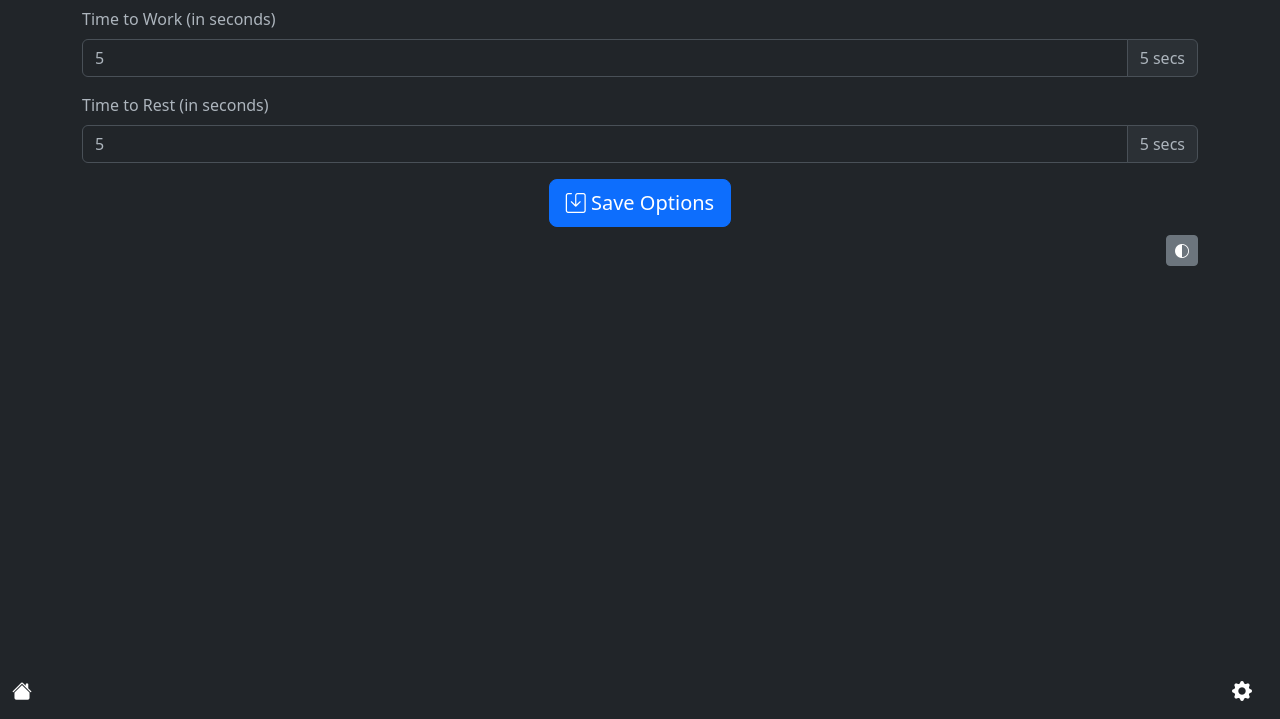
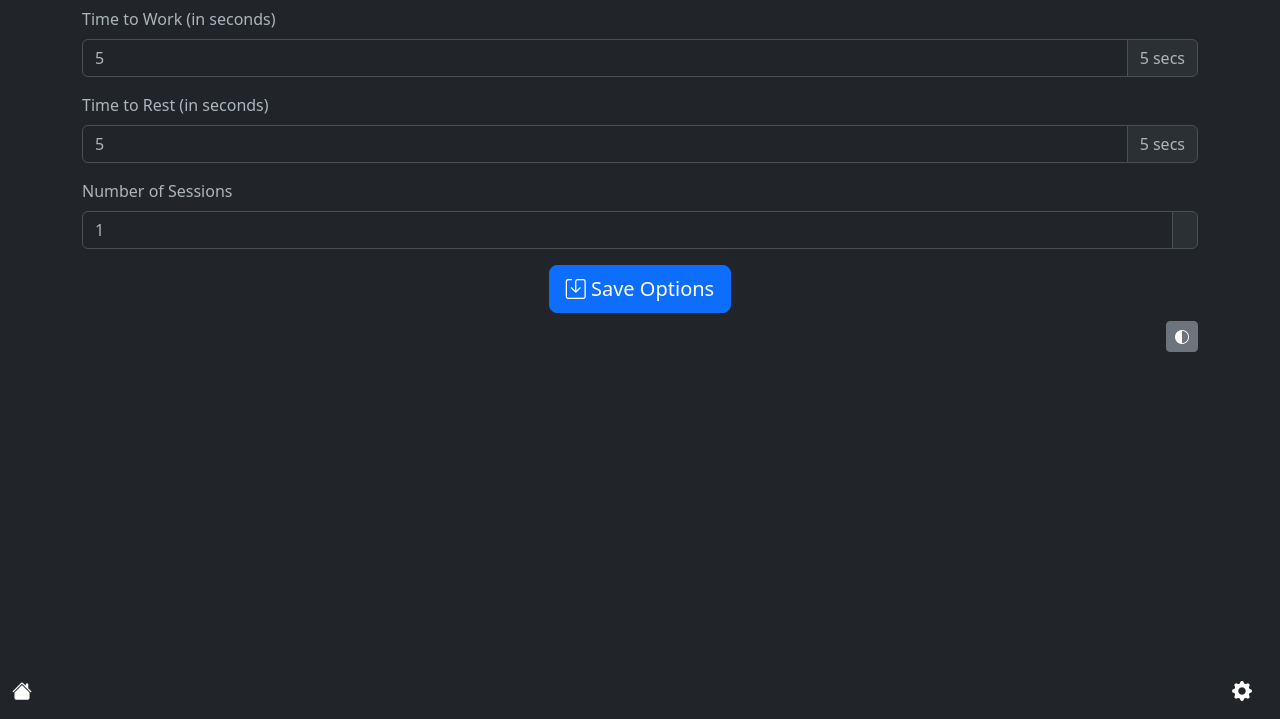
Before and after one commit to thespbgamer/PomodoroPlusPlus, an Electron app: page src/options.html in a window 1280 px wide. Both pictures are taken after typing "5", "5" into the empty fields and a click on the button "Save Options". Shown: the part 81-800 px from the top of the page. Drawn offline with nearby package versions, Linux system fonts and the light colour scheme.

Commit message:
Added number of sessions in the options

```diff
--- a/src/assets/js/optionsRenderer.js
+++ b/src/assets/js/optionsRenderer.js
@@ -9,26 +9,40 @@ document.getElementById("save-options").addEventListener("click", async () => {
 	console.log("save-options clicked");
 
 	//save in local storage the values of the options
-	const timeForPomodoroWorkingSession = document.getElementById("timeForPomodoroWorkingSession").value;
-	const timeForPomodoroRestingSession = document.getElementById("timeForPomodoroRestingSession").value;
+	let timeForPomodoroWorkingSession = document.getElementById("timeForPomodoroWorkingSession").value;
+	let timeForPomodoroRestingSession = document.getElementById("timeForPomodoroRestingSession").value;
+	let numberOfSessionsValue = document.getElementById("numberOfSessionsValue").value;
+
+	if (parseInt(numberOfSessionsValue == null || numberOfSessionsValue) < 1) {
+		numberOfSessionsValue = 1;
+	}
 
 	localStorage.setItem("timeForPomodoroWorkingSession", timeForPomodoroWorkingSession);
 	localStorage.setItem("timeForPomodoroRestingSession", timeForPomodoroRestingSession);
+	localStorage.setItem("numberOfSessionsValue", numberOfSessionsValue);
 });
 
 //onpageload
 window.addEventListener("load", async () => {
 	//console.log("onpageload");
 	//get the values from local storage
-	const timeForPomodoroWorkingSession = localStorage.getItem("timeForPomodoroWorkingSession");
-	const timeForPomodoroRestingSession = localStorage.getItem("timeForPomodoroRestingSession");
+	let timeForPomodoroWorkingSession = localStorage.getItem("timeForPomodoroWorkingSession");
+	let timeForPomodoroRestingSession = localStorage.getItem("timeForPomodoroRestingSession");
+	let numberOfSessionsValue = localStorage.getItem("numberOfSessionsValue");
+
+	if (numberOfSessionsValue == null || parseInt(numberOfSessionsValue) < 1) {
+		numberOfSessionsValue = 1;
+	}
+	console.log(numberOfSessionsValue);
 
 	//set the values from local storage
 	document.getElementById("timeForPomodoroWorkingSession").value = timeForPomodoroWorkingSession;
 	document.getElementById("timeForPomodoroRestingSession").value = timeForPomodoroRestingSession;
+	document.getElementById("numberOfSessionsValue").value = numberOfSessionsValue;
 
 	convertTimerValues("timeForPomodoroWorkingSession", "timeToWorkConverted");
 	convertTimerValues("timeForPomodoroRestingSession", "timeToRestConverted");
+	convertTimerValues("numberOfSessionsValue", "finalTimeConverted");
 });
 
 // document.getElementById("reset-to-system").addEventListener("click", async () => {
@@ -44,12 +58,23 @@ document.getElementById("timeForPomodoroRestingSession").addEventListener("input
 	convertTimerValues("timeForPomodoroRestingSession", "timeToRestConverted");
 });
 
+document.getElementById("numberOfSessionsValue").addEventListener("input", async () => {
+	convertTimerValues("numberOfSessionsValue", "finalTimeConverted");
+});
+
 function convertTimerValues(originalID, convertedID) {
-	const timeForPomodoroWorkingSession = document.getElementById(originalID).value;
+	let timeForPomodoroWorkingSession = document.getElementById(originalID).value;
+	// console.log(timeForPomodoroWorkingSession);
 
 	if (timeForPomodoroWorkingSession == "") {
 		document.getElementById(convertedID).innerHTML = "N/A";
 		return;
+	} else if (convertedID == "finalTimeConverted") {
+		timeForPomodoroWorkingSession =
+			(parseInt(document.getElementById("timeForPomodoroWorkingSession").value) +
+				parseInt(document.getElementById("timeForPomodoroRestingSession").value)) *
+			parseInt(document.getElementById("numberOfSessionsValue").value);
+		// console.log(timeForPomodoroWorkingSession);
 	}
 
 	//get hours
--- a/src/options.html
+++ b/src/options.html
@@ -22,7 +22,7 @@
 			<br />
 			<div>
 				<div>
-					<label for="basic-url" class="form-label">Time to Work (in seconds)</label>
+					<label class="form-label">Time to Work (in seconds)</label>
 					<div class="input-group mb-3">
 						<input
 							type="number"
@@ -35,7 +35,7 @@
 					</div>
 				</div>
 				<div>
-					<label for="basic-url" class="form-label">Time to Rest (in seconds)</label>
+					<label class="form-label">Time to Rest (in seconds)</label>
 					<div class="input-group mb-3">
 						<input
 							type="number"
@@ -45,6 +45,19 @@
 							max="86400"
 							id="timeForPomodoroRestingSession" />
 						<span class="input-group-text" id="timeToRestConverted">N/A</span>
+					</div>
+				</div>
+				<div>
+					<label class="form-label">Number of Sessions</label>
+					<div class="input-group mb-3">
+						<input
+							type="number"
+							class="form-control"
+							placeholder="Number of sessions"
+							min="1"
+							max="100"
+							id="numberOfSessionsValue" />
+						<span class="input-group-text" id="finalTimeConverted">N/A</span>
 					</div>
 				</div>
 			</div>
```
